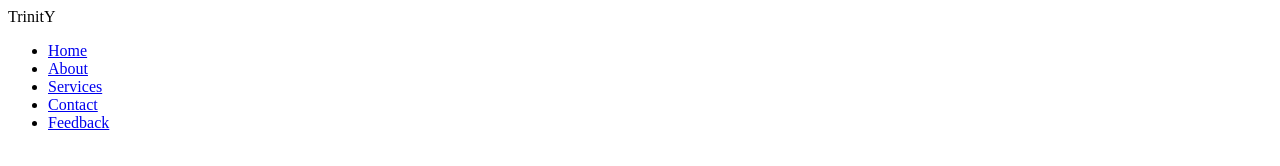
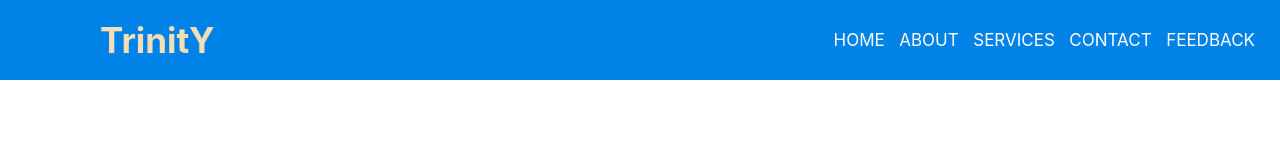
Before and after one commit to Trinityrace/Port, a plain HTML site: page index.html in a window 1280 px wide. Drawn offline with Linux system fonts and the light colour scheme; files that its build step writes are made by us from their sources.

Commit message:
css styling and linking

```diff
--- a/css/style.css
+++ b/css/style.css
@@ -0,0 +1,38 @@
+*{
+  padding: 0;
+  margin: 0;
+  text-decoration: none;
+  list-style: none;
+  box-sizing: border-box;
+}
+body{
+  font-family: -apple-system, BlinkMacSystemFont, 'Segoe UI', Roboto, Oxygen, Ubuntu, Cantarell, 'Open Sans', 'Helvetica Neue', sans-serif;
+
+}
+nav{
+  background: #0082e6;
+  height: 80px;
+  width: 100%;
+
+}
+label.logo{
+  color: wheat;
+  font-size: 35px;
+  line-height: 80px;
+  padding: 0 100px;
+  font-weight: bold;
+}
+nav ul{
+  float: right ;
+  margin-right: 20px;
+}
+nav ul li{
+  display: inline-block;
+  line-height: 80px;
+  margin: 0 5px;
+}
+nav ul li a{
+  color: white;
+  font-size: 17px;
+  text-transform: uppercase;
+}
--- a/index.html
+++ b/index.html
@@ -2,13 +2,13 @@
 <html>
   <head>
     <meta charset="utf-8">
-    <title>REsponsive navbar</title>
+    <title>Port</title>
     <meta name="viewport" content="width=device-width,
     initial-scale-1.0">
-    <link rel="stylesheet" href="style.css">
+    <link rel="stylesheet" href="/css/style.css">
   </head>
   <body>
-    <div>
+    <!-- <div> -->
       <nav>
         <label class="logo">TrinitY</label>
         <ul>
@@ -19,7 +19,7 @@
           <li><a href="#">Feedback</a></li>
         </ul>
       </nav>
-    </div>
+    <!-- </div> -->
 
 
   </body>
```
